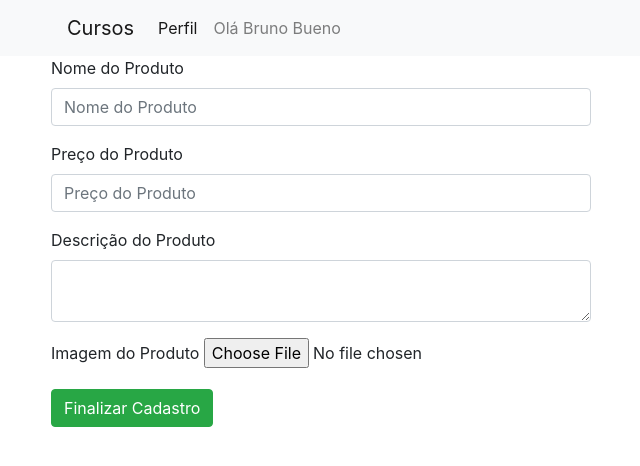
After one commit to bbuenodeveloper/LojaVirtualPhp, a PHP site: page /cadastroProduto.php in a window 1280 px wide. The commit adds this page. Shown: the top 466 px of the page, without its empty margins (34-674 px from the left). Run offline with PHP 8.4, Linux system fonts and the light colour scheme; some libraries are stand-ins or nearby versions.

Commit message:
Adicionando cadastro de produto

```diff
--- /dev/null
+++ b/cadastroProduto.php
@@ -0,0 +1,36 @@
+<!DOCTYPE html>
+<html lang="en">
+<?php include_once "head.php"; ?>
+<body>
+    <?php include_once "header.php"; ?>
+
+<main class="container">
+    <section class="row">
+        <div class="col-md-6">
+        <form action="salvarProduto.php" method="POST" enctype="multipart/form-data">
+            <div class="form-group">
+                <label for="nomeProduto">Nome do Produto</label>
+                <input type="text" class="form-control" id="nomeProduto" placeholder="Nome do Produto" name="nomeProduto">
+            </div>
+            <div class="form-group">
+                 <label for="precoProduto">Preço do Produto</label>
+                <input type="number" step="any" class="form-control" id="precoProduto" placeholder="Preço do Produto" name="precoProduto">
+            </div>
+            <div class="form-group">
+                <label for="desProduto">Descrição do Produto</label>
+                <textarea name="desProduto" id="desProduto" class="form-control"></textarea>
+            </div>
+
+            <div class="form-group">
+                <label for="imgProduto">Imagem do Produto</label>
+                <input type="file" name="arquivo" id="imgProduto">
+            </div>
+                 <button class="btn btn-success" type="submit">Finalizar Cadastro</button>
+        </form>
+        </div>
+    </section>
+</main>
+
+
+</body>
+</html>
--- a/head.php
+++ b/head.php
@@ -22,7 +22,7 @@
     $produtos = $produtos['Produtos'];
 
 
-    addProduto("Cruso Mobile Android", "Curso para criar um app",2000,"img/android1.jpg");
+    //addProduto("Cruso Mobile Android", "Curso para criar um app",2000,"img/android1.jpg");
 
 
 
--- a/header.php
+++ b/header.php
@@ -1,4 +1,7 @@
-<header>
+
+
+<header class="bg-light">
+    <div class="container">
         <nav class="navbar navbar-expand-lg navbar-light bg-light">
         <a class="navbar-brand" href="#">Cursos</a>
         <button class="navbar-toggler" type="button" data-toggle="collapse" data-target="#navbarNav" aria-controls="navbarNav" aria-expanded="false" aria-label="Toggle navigation">
@@ -68,4 +71,5 @@
                 <?php //endforeach; ?>
             </ul>
         </nav> -->
+        </div>
     </header>
```
Also changed, not shown: Produtos.json (+1 -1 lines), salvarProduto.php (added, +43 -0 lines), img/about-banner.jpg (added), img/logo.png (added).
